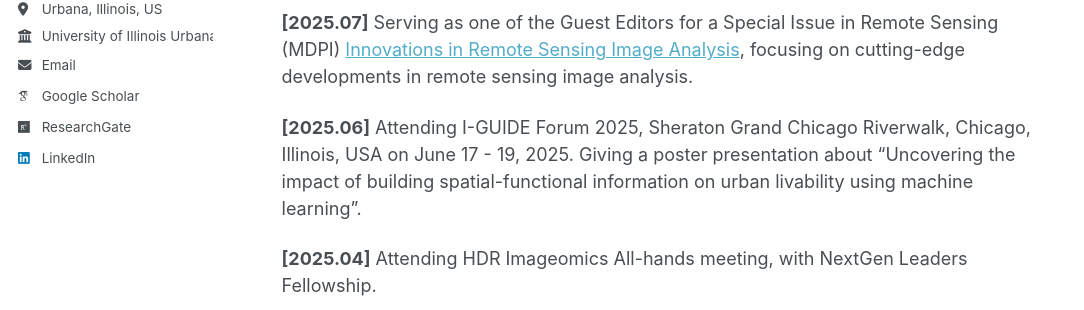
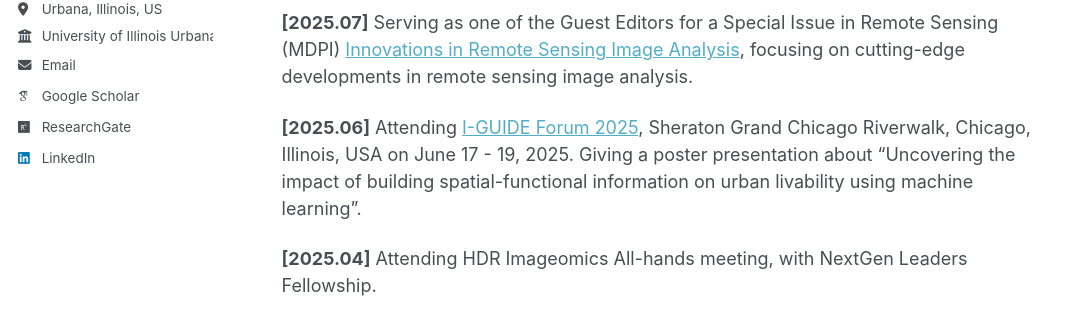
Before and after one commit to VienJou/vienjou.github.io, a Jekyll site: the page built from _pages/news.md, in a window 1280 px wide and 900 px high. Shown: the part 436-746 px from the top of the window, without its empty margins (0-1084 px from the left). Built offline with Jekyll 4.4.1, drawn with Linux system fonts in a browser that asks for light colours; some web fonts are replaced; a script that is not in the unit is left out; part of the change alters nothing that is shown.

```diff
--- a/_pages/news.md
+++ b/_pages/news.md
@@ -12,7 +12,7 @@ author_profile: true
 
 **[2025.07]** Serving as one of the Guest Editors for a Special Issue in Remote Sensing (MDPI) [Innovations in Remote Sensing Image Analysis](https://www.mdpi.com/journal/remotesensing/special_issues/7OJ5MCIWB0), focusing on cutting-edge developments in remote sensing image analysis.
 
-**[2025.06]** Attending I-GUIDE Forum 2025, Sheraton Grand Chicago Riverwalk, Chicago, Illinois, USA on June 17 - 19, 2025. Giving a poster presentation about "Uncovering the impact of building spatial-functional information on urban livability using machine learning".
+**[2025.06]** Attending [I-GUIDE Forum 2025](https://i-guide.io/forum/forum-2025/), Sheraton Grand Chicago Riverwalk, Chicago, Illinois, USA on June 17 - 19, 2025. Giving a poster presentation about "Uncovering the impact of building spatial-functional information on urban livability using machine learning".
 
 **[2025.04]** Attending HDR Imageomics All-hands meeting, with NextGen Leaders Fellowship.
 
```
